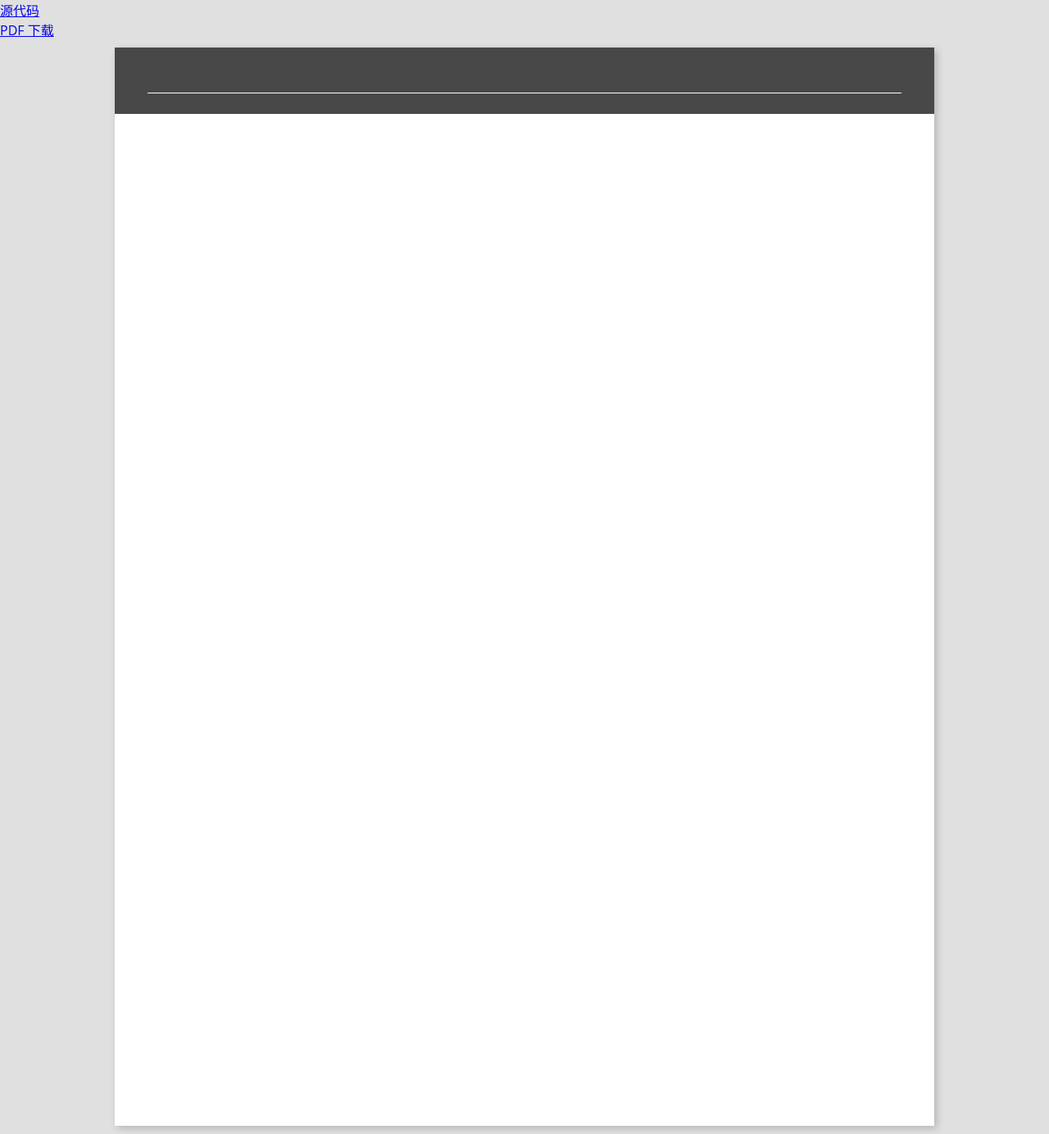
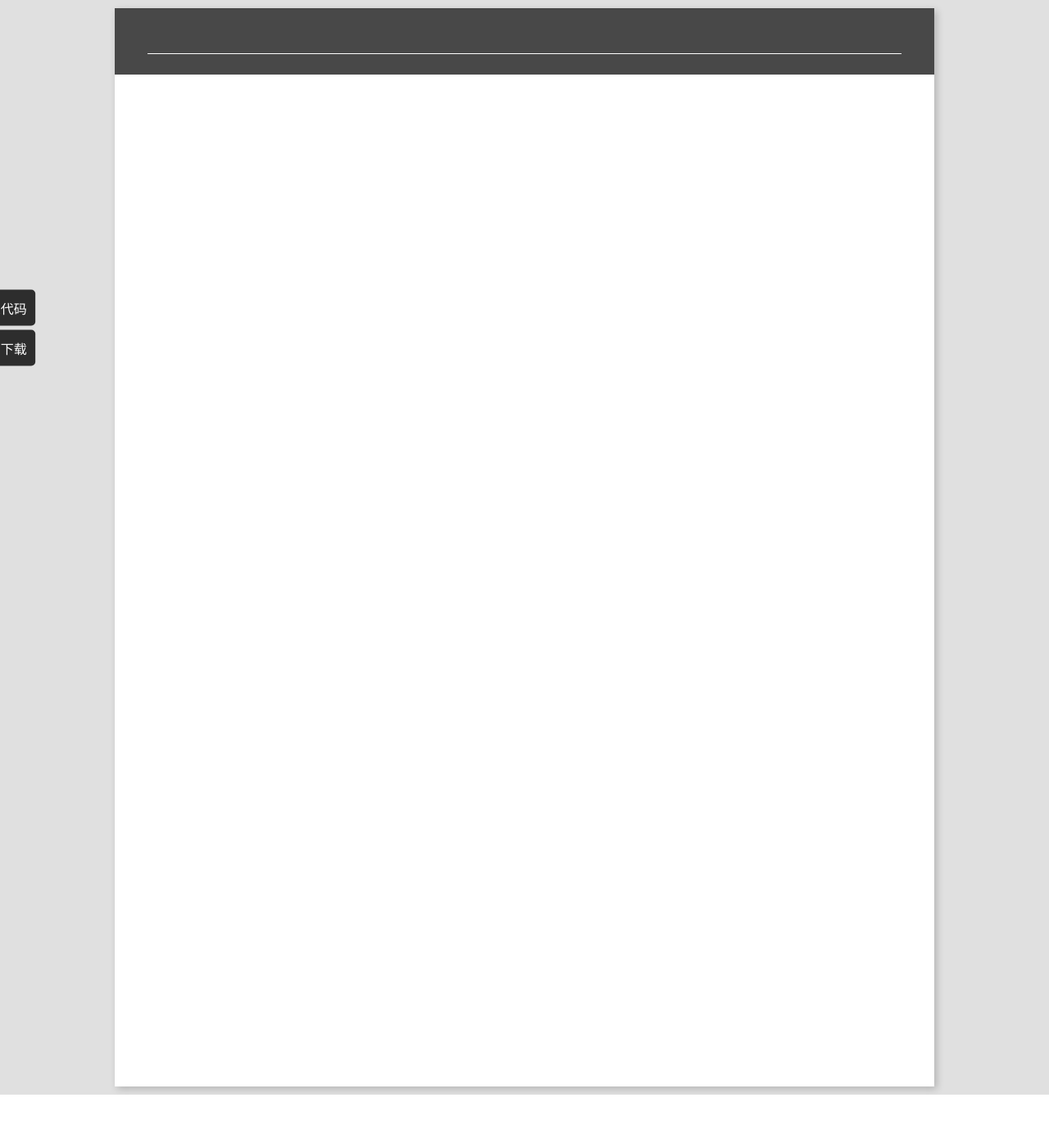
Before and after one commit to songjinzhong/my-resume, a Node project: template views/index.hbs in a window 1280 px wide. Shown: the whole page at 82% size. After the commit the page ends 1336 px from the top, so only its background shows below. Run offline with Node 20 templates, Linux system fonts and the light colour scheme; the template is opened without the code that fills it: most values are stand-ins (such as "Sample title", 1, 10 or a date in 2020); style sheets or scripts are compiled from the project's sources.

Commit message:
add aside styl

```diff
--- a/public/stylus/part/aside.styl
+++ b/public/stylus/part/aside.styl
@@ -0,0 +1,32 @@
+#aside{
+  position fixed
+  left 0
+  z-index 100
+  top 50%
+  transform translate(-50%, -50%)
+  transition: all .3s ease-out;
+  text-align right
+  &:hover{
+    transform translate(10px, -50%)
+    text-align center
+  }
+  & ul{
+    & li{
+      margin 5px 0
+      background-color rgba(0,0,0,0.8)
+      border-radius 0 5px 5px 0
+      transition: all .3s ease-out;
+      &:hover{
+        background-color rgba(0,0,0,.6)
+      }
+      & a{
+        color white
+        display inline-block
+        padding 10px
+        font-size 16px
+        text-decoration none
+        width 100%
+      }
+    }
+  }
+}
--- a/views/index.hbs
+++ b/views/index.hbs
@@ -10,7 +10,7 @@
 	{{> head}}
 </head>
 <body>
-  <div class="aside">
+  <div id="aside">
     {{> aside}}
   </div>
   <div class="container">
```
